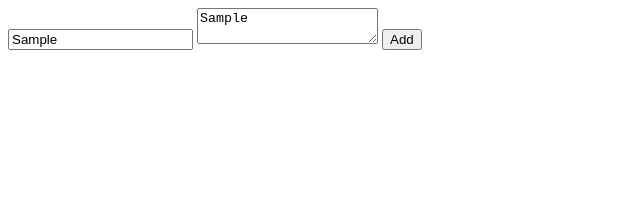
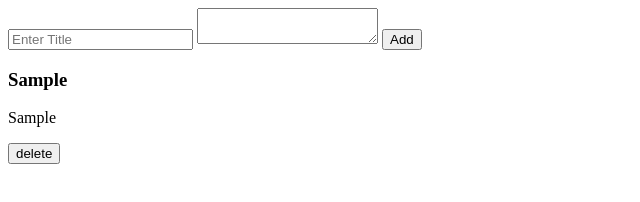
Before and after one commit to snym01/webd-proj5-NotesApp, a plain HTML site: page index.html in a window 1280 px wide. Both pictures are taken after typing "Sample", "Sample" into the empty fields and a click on the button "Add". Shown: the whole page, without its empty margins (0-640 px from the left). Drawn offline with Linux system fonts and the light colour scheme.

Commit message:
dynamic note functionality added

```diff
--- a/script.js
+++ b/script.js
@@ -1,16 +1,51 @@
-const input = document.getElementById("title");
+const title = document.getElementById("title");
 const notePad = document.getElementById("note-pad");
 const addBtn = document.getElementById("addBtn");
-const NotesContainer = document.querySelector(".notes-container");
+const notesContainer = document.querySelector(".notes-container");
+
 let notes = []
 
 addBtn.addEventListener("click", function () {
-    if (notePad.value.trim() === "") return;
-    const noteObj = {
+    const trimmedTitle = title.value.trim();
+    const trimmedContent = notePad.value.trim();
+    if (trimmedContent === "") return;
+    const finalTitle = trimmedTitle || "Untitled";
+
+    const noteobj = {
         id: Date.now(),
-        title: input.value,
-        content: notePad.value
-    }
+        title: finalTitle,
+        content: trimmedContent
+    };
 
-    notes.push(noteObj)
+    notes.push(noteobj);
+    console.log(notes);
+
+    title.value = "";
+    notePad.value = "";
+
+    const newNote = document.createElement("div");
+    newNote.dataset.id = noteobj.id;
+    newNote.classList.add("note-card");
+
+    const heading = document.createElement("h3");
+    heading.textContent = finalTitle;
+
+    const paragraph = document.createElement("p");
+    paragraph.textContent = trimmedContent;
+
+    const deleteBtn = document.createElement("button");
+    deleteBtn.textContent = "delete";
+
+    deleteBtn.addEventListener("click", function(){
+        const noteId = Number(newNote.dataset.id);
+        notes = notes.filter(note => note.id !== noteId);
+        newNote.remove();
+    })
+
+
+    newNote.append(heading);
+    newNote.append(paragraph);
+    newNote.append(deleteBtn);
+    notesContainer.append(newNote);
+
 })
```
Also changed, not shown: index.html (+2 -0 lines).
